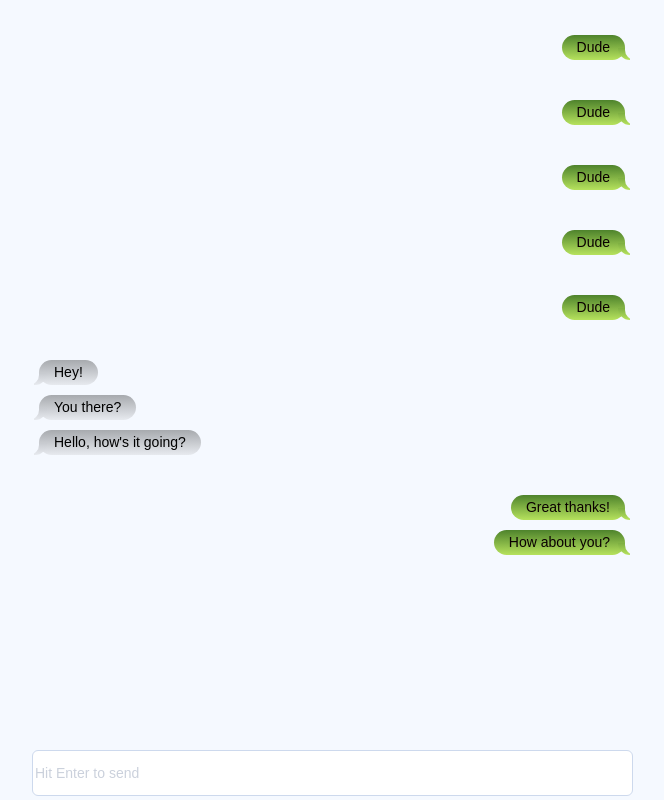
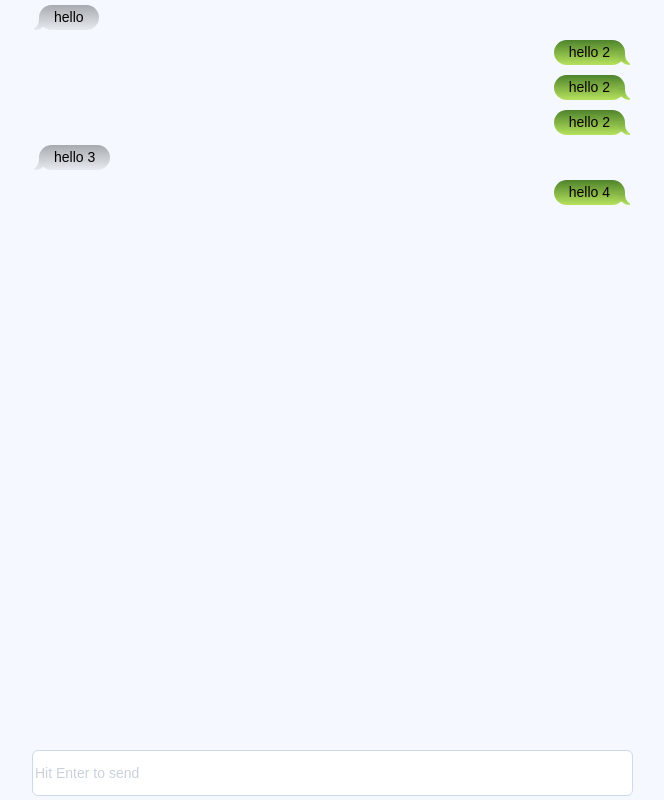
Before and after one commit to litehacker/chat-application-React-node, a React (Create React App) app in the folder frontend/: page / in a window 1280 px wide. Shown: the whole page, without its empty margins (308-972 px from the left). Built offline with nearby package versions, Linux system fonts and the light colour scheme.

Commit message:
styling messages

```diff
--- a/frontend/src/App.scss
+++ b/frontend/src/App.scss
@@ -43,7 +43,6 @@
 }
 
 .messages {
-  margin-top: 30px;
   display: flex;
   flex-direction: column;
 }
@@ -80,6 +79,7 @@
   border-bottom-right-radius: 15px;
   background: linear-gradient(#c7cacf, #e7eaef);
 }
+
 .yours .message:after {
   content: "";
   position: absolute;
--- a/frontend/src/App.tsx
+++ b/frontend/src/App.tsx
@@ -4,40 +4,32 @@ import { Data } from "./DummyData/data";
 import { MessageType } from "./types";
 
 const App = () => {
-  const [messagesProvider, setMessagesProvider] = React.useState(new Data());
-  const [messages, setMessages] = React.useState<MessageType[]>([]);
-  const [userId, setUserId] = React.useState("2");
+  const [messages, setMessages] = React.useState<MessageType[]>(
+    new Data().getMessages()
+  );
+  const [userId] = React.useState("2");
+  const [prevMessageUser, setPrevMessageUser] = React.useState<string>();
 
-  React.useEffect(() => {
-    setMessages(messagesProvider.getMessages());
-  }, []);
   return (
     <div className="App">
       <div className="content">
         <div className="chat">
           {messages.map((message) => {
             return (
-              <>
-                <div className="mine messages">
-                  <div className="message">Dude</div>
-                </div>
-              </>
+              <div
+                className={`${
+                  message.author === userId ? "mine" : "yours"
+                } messages `}
+              >
+                <div className={`message`}>{message.content}</div>
+              </div>
             );
           })}
-          <div className="mine messages">
-            <div className="message">Dude</div>
-          </div>
-          <div className="yours messages">
-            <div className="message">Hey!</div>
-            <div className="message">You there?</div>
-            <div className="message">Hello, how's it going?</div>
-          </div>
-          <div className="mine messages">
-            <div className="message">Great thanks!</div>
-            <div className="message">How about you?</div>
-          </div>
         </div>
-        <input placeholder="Hit Enter to send" />
+        <input
+          placeholder="Hit Enter to send"
+          onSubmit={() => console.log("submited input")}
+        />
       </div>
     </div>
   );
--- a/frontend/src/DummyData/data.ts
+++ b/frontend/src/DummyData/data.ts
@@ -6,6 +6,16 @@ export class Data {
       timeStamp: new Date(),
       content: "hello",
       author: "1",
+    },
+    {
+      timeStamp: new Date(),
+      content: "hello 2",
+      author: "2",
+    },
+    {
+      timeStamp: new Date(),
+      content: "hello 2",
+      author: "2",
     },
     {
       timeStamp: new Date(),
```
